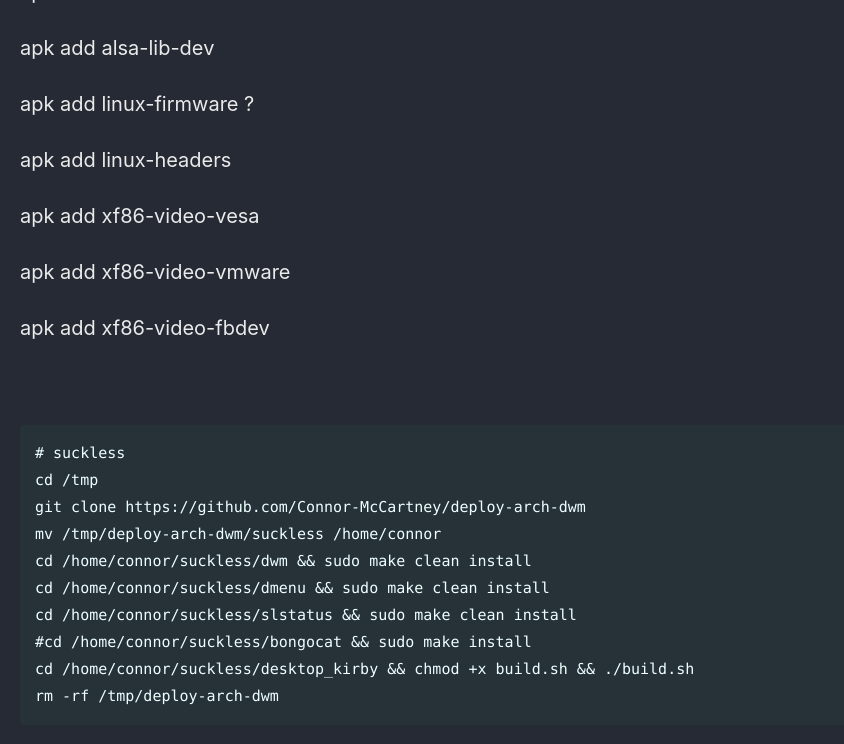
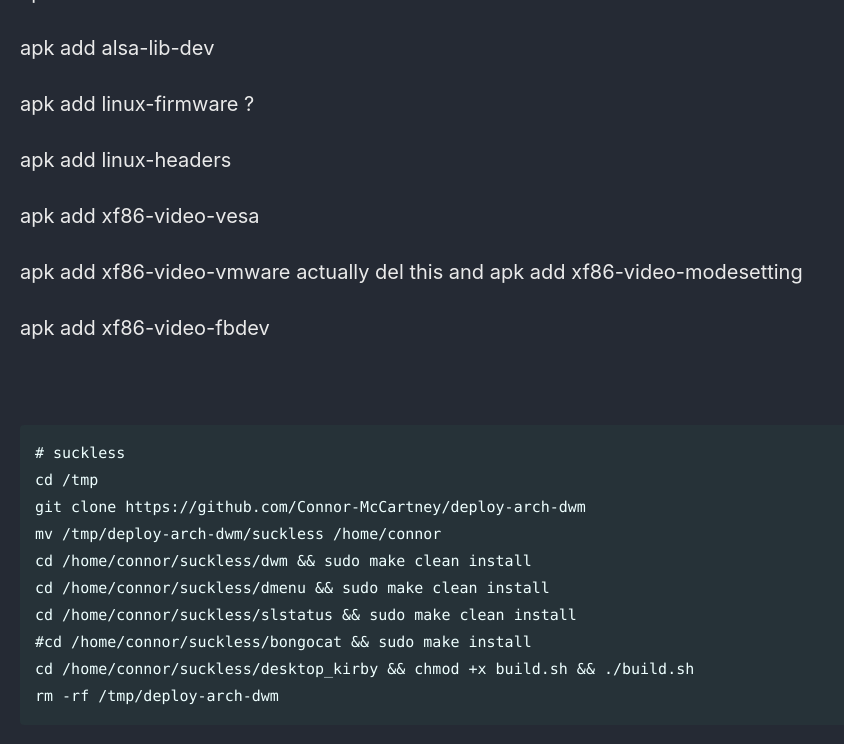
Before and after one commit to Connor-McCartney/Connor-McCartney.github.io, a Jekyll site: the page built from _pages/misc/alpine.md, in a window 1280 px wide and 900 px high, scrolled down 1526 px. Shown: the top 744 px of the window, without its empty margins (0-844 px from the left). Built offline with Jekyll 4.4.1, drawn with Linux system fonts in a browser that asks for light colours; cached includes are drawn as plain includes; our own code applies the rules of GitHub Pages for plain Markdown files.

Commit message:
Update alpine.md

```diff
--- a/_pages/misc/alpine.md
+++ b/_pages/misc/alpine.md
@@ -73,7 +73,9 @@ apk add linux-headers
 
 apk add xf86-video-vesa
 
-apk add xf86-video-vmware
+apk add xf86-video-vmware    actually del this and apk add xf86-video-modesetting
+
+
 
 apk add xf86-video-fbdev
 
```
